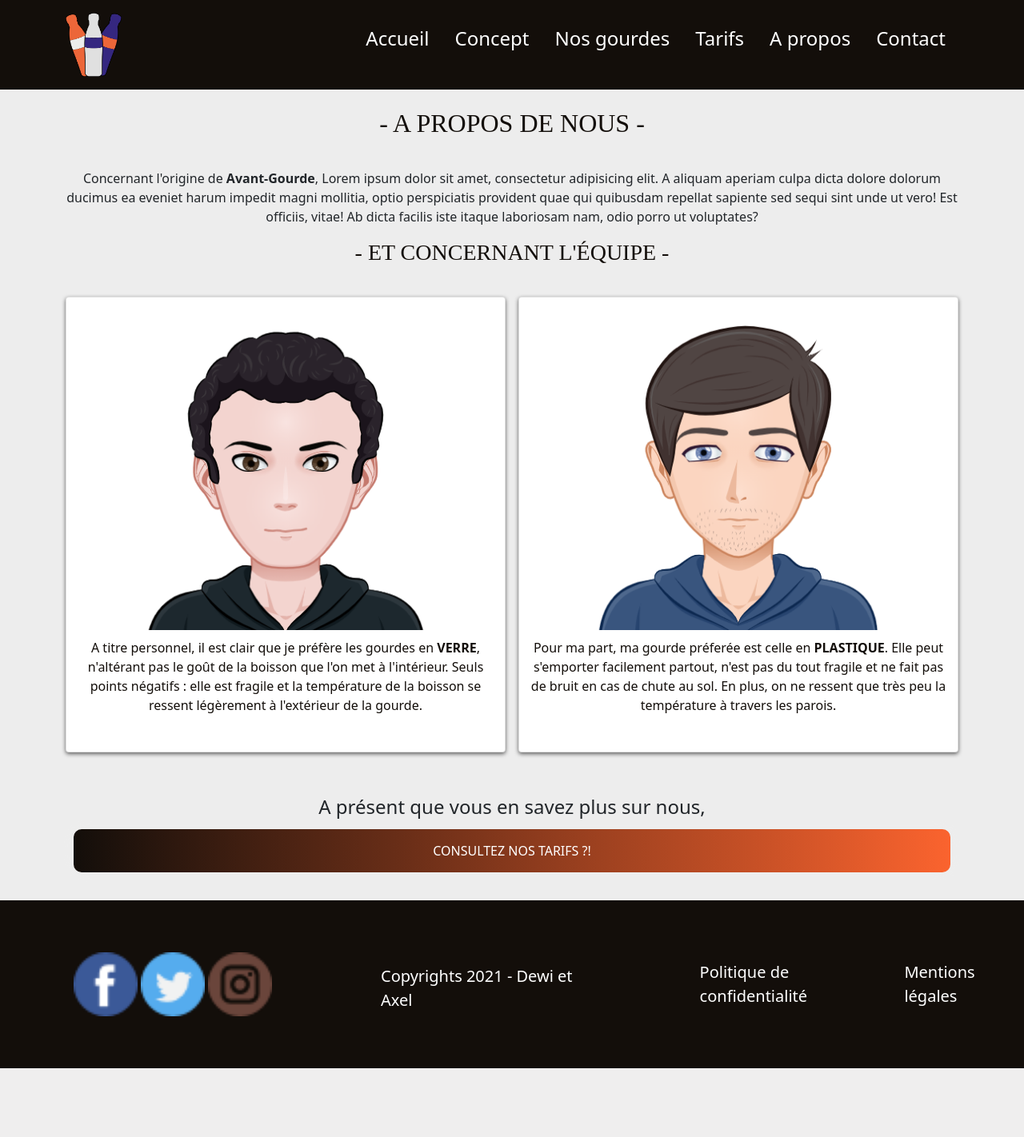
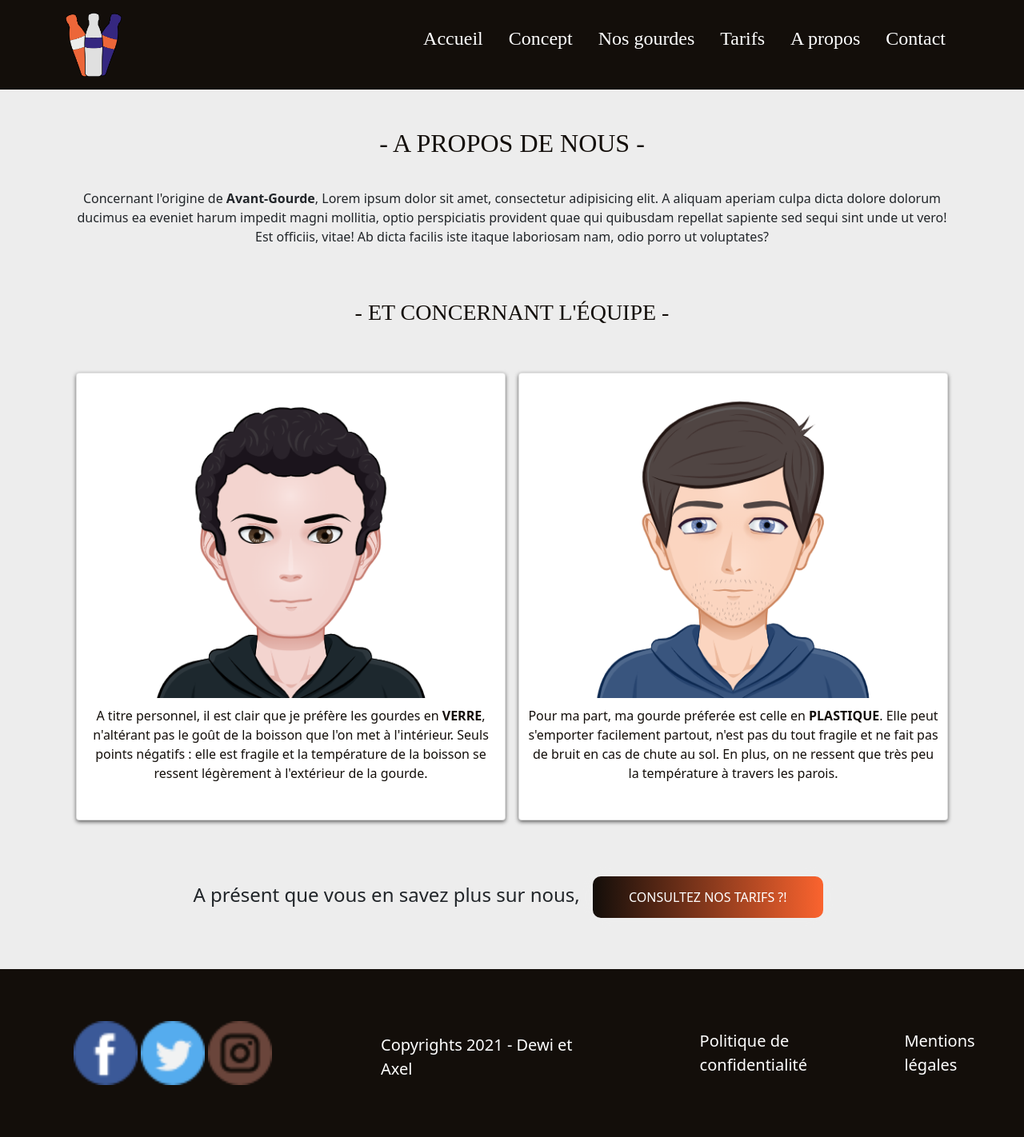
Before and after one commit to AxelGir/mspr-wis1, a PHP site: page /about.php in a window 1280 px wide. Shown: the whole page at 80% size. Before the commit the page ends 1336 px from the top, so only its background shows below. Run offline with PHP 8.4, Linux system fonts and the light colour scheme.

Commit message:
update: pleins de changements

```diff
--- a/404-page.php
+++ b/404-page.php
@@ -14,7 +14,7 @@
 
 <section id="back">
     <div class="container">
-        <a class="btn btn-tarifs btn-back" href="./">Revenez à l'accueil !</a>
+        <a class="btn btn-back" href="./">Revenez à l'accueil !</a>
     </div>
 </section>
 
--- a/about.php
+++ b/about.php
@@ -39,7 +39,7 @@
                 <span>
                     A présent que vous en savez plus sur nous,
                 </span>
-                <a class="btn-grad" href="tarifs.php">Consultez nos tarifs ?!</a>
+                <a class="btn-tarifs" href="tarifs.php">Consultez nos tarifs ?!</a>
             </div>
         </section>
 
--- a/index.php
+++ b/index.php
@@ -28,19 +28,19 @@
                     <div class="card">
                         <img src="images/gourde-card-1.png"
                              alt="gourde-en-plastique">
-                        <h3>Nos gourdes en plastique</h3>
+                        <h3>Notre gourde en plastique</h3>
                         <a class="btn" href="./details-plastique.php">En savoir plus</a>
                     </div>
                     <div class="card">
                         <img src="images/gourde-card-3.png"
                              alt="gourde-en-verre">
-                        <h3>Nos gourdes en verre</h3>
+                        <h3>Notre gourde en verre</h3>
                         <a class="btn" href="./details-verre.php">En savoir plus</a>
                     </div>
                     <div class="card">
                         <img src="images/gourde-card-2.png"
                              alt="gourde-en-metal">
-                        <h3>Nos gourdes en métal</h3>
+                        <h3>Notre gourde en métal</h3>
                         <a class="btn" href="./details-metal.php">En savoir plus</a>
                     </div>
                 </div>
--- a/src/scss/components/btn.scss
+++ b/src/scss/components/btn.scss
@@ -13,11 +13,29 @@
 }
 
 .btn-tarifs {
-  height: 50px;
-  width: 270px;
-  font-size: 24px;
-  text-align: center;
+  background-image: linear-gradient(to right, $primary 0%, $secondary 51%, $primary 100%)
 }
+
+  .btn-tarifs {
+    max-width: 400px;
+    width: 100%;
+    margin: 10px;
+    padding: 15px 45px;
+    text-align: center;
+    text-transform: uppercase;
+    text-decoration: none;
+    transition: 0.5s;
+    background-size: 200% auto;
+    color: white;
+    box-shadow: 0 0 20px #eee;
+    border-radius: 10px;
+  }
+
+  .btn-tarifs:hover {
+    background-position: right center ; /* change the direction of the change here */
+    color: #fff;
+    text-transform: uppercase;
+  }
 
 .btn-back {
   background-color: #fff;
--- a/src/scss/layout/_header.scss
+++ b/src/scss/layout/_header.scss
@@ -1,3 +1,7 @@
+#header {
+  font-family: "Cambria Math";
+}
+
 .header {
   background: $primary;
   position: fixed;
--- a/src/scss/pages/_about.scss
+++ b/src/scss/pages/_about.scss
@@ -5,11 +5,15 @@
 
 #about-top .container {
   text-align: center;
+  padding: 25px;
+}
+
+#about-top h3 {
+  padding: 50px 0
 }
 
 #about-top .cards-wrapper {
   column-count: 2;
-  justify-items: center;
 }
 
 #about-top .cards-wrapper .card {
@@ -27,33 +31,9 @@
 
 #about-bottom .container {
   text-align: center;
+  padding-bottom: 50px;
 }
 
 #about-bottom span {
   font-size: 24px;
 }
-
-
-.btn-grad {
-  background-image: linear-gradient(to right, $primary 0%, $secondary 51%, $primary 100%)
-}
-
-.btn-grad {
-  margin: 10px;
-  padding: 15px 45px;
-  text-align: center;
-  text-transform: uppercase;
-  text-decoration: none;
-  transition: 0.5s;
-  background-size: 200% auto;
-  color: white;
-  box-shadow: 0 0 20px #eee;
-  border-radius: 10px;
-  display: block;
-}
-
-.btn-grad:hover {
-  background-position: right center ; /* change the direction of the change here */
-  color: #fff;
-  text-transform: uppercase;
-}
--- a/src/scss/pages/_home.scss
+++ b/src/scss/pages/_home.scss
@@ -1,7 +1,6 @@
 #home-fs {
   min-height: 750px;
   height: 100%;
-  padding-bottom: 25px;
   background-repeat: no-repeat;
   background-size: cover;
   text-align: center;
@@ -22,7 +21,8 @@
 }
 
 #home-concept {
-  padding: 25px 0;
+  padding-top: 50px;
+  padding-bottom: 25px;
   background-color: #EDEDED;
   text-align: center;
 }
```
Also changed, not shown: assets/css/app.css.
